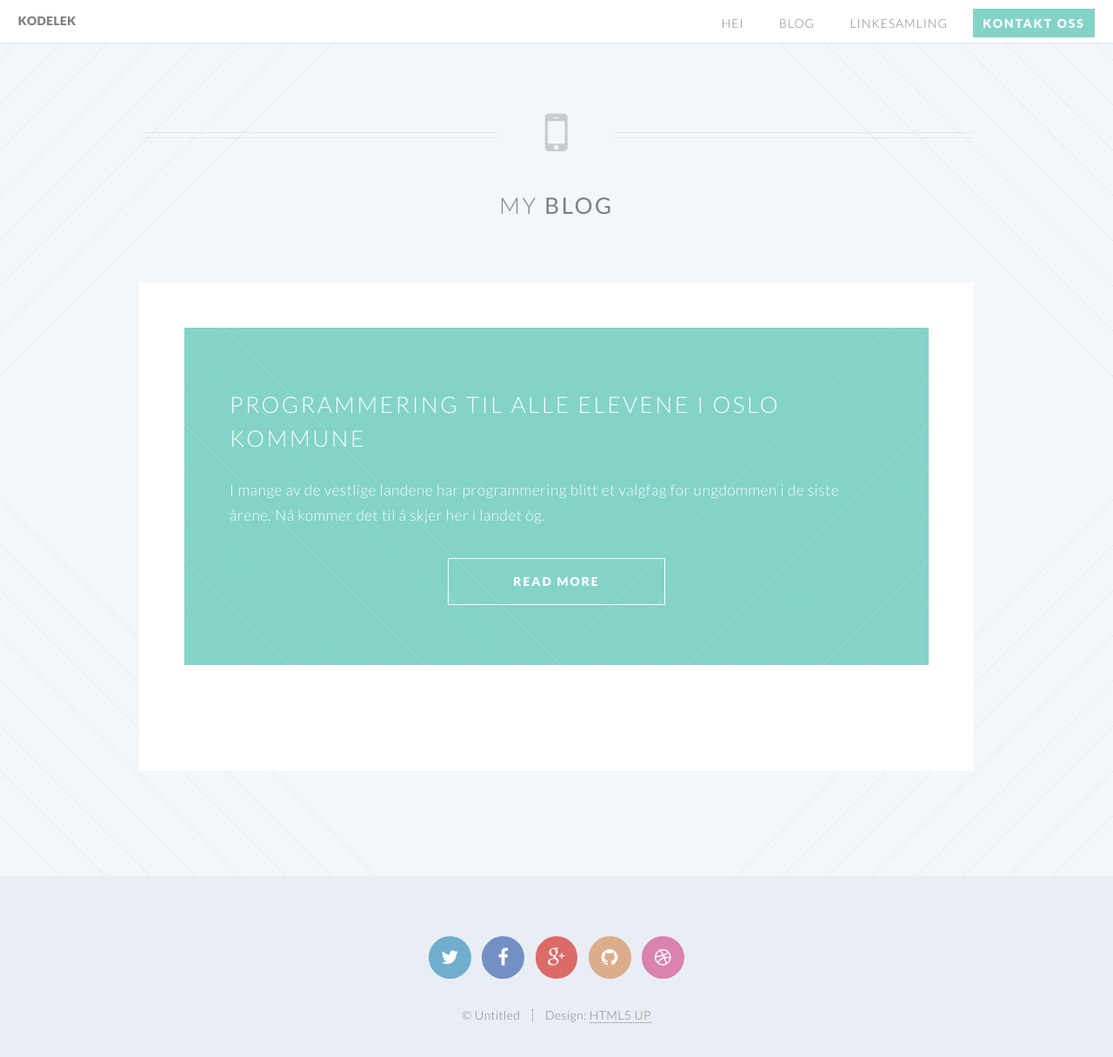
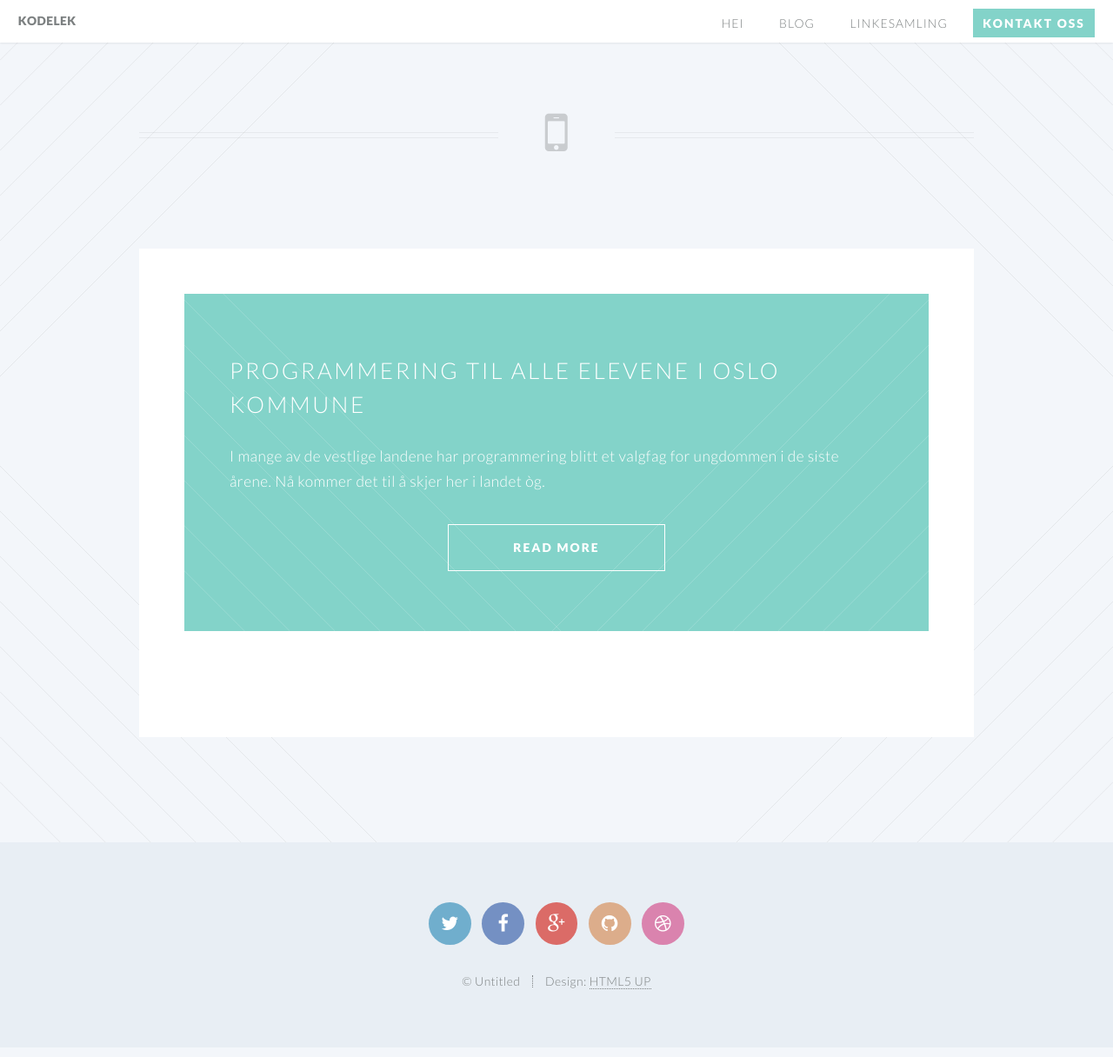
Before and after one commit to kodelek/kodelek.github.io, a Jekyll site: the page built from blog.html, in a window 1280 px wide and 1244 px high. Shown: the top 1216 px of the window at 87% size. Built offline with Jekyll 4.4.1, drawn with Linux system fonts in a browser that asks for light colours.

Commit message:
Remove blog title

```diff
--- a/blog.html
+++ b/blog.html
@@ -5,7 +5,7 @@ layout: default
 <article id="main">
     <header class="special container">
         <span class="icon fa-mobile"></span>
-        <h2>My <strong>Blog</strong></h2>
+        <!--h2>My <strong>Blog</strong></h2-->
     </header>
     <section class="wrapper style4 container">
         <ul class="posts">
```
